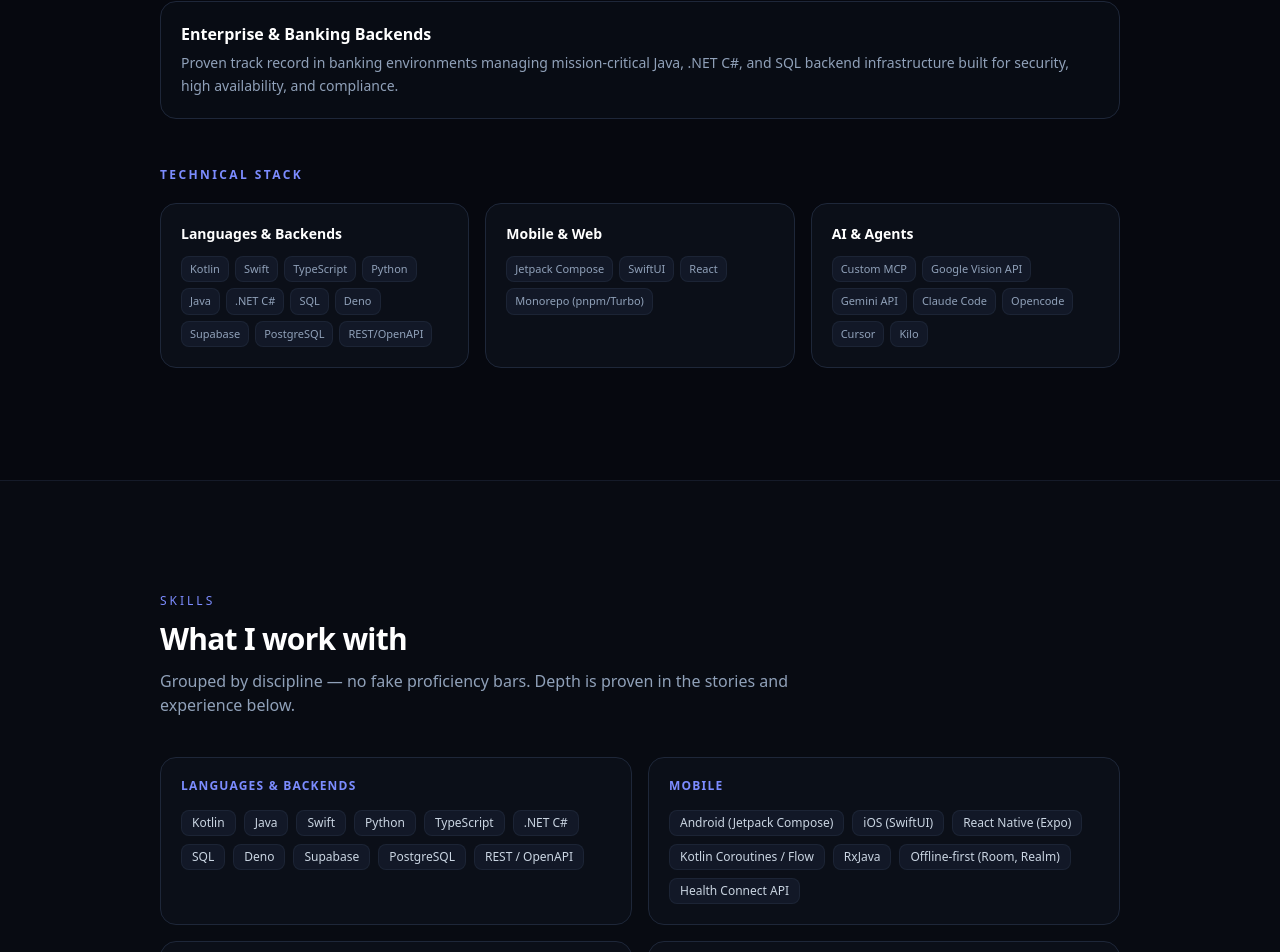
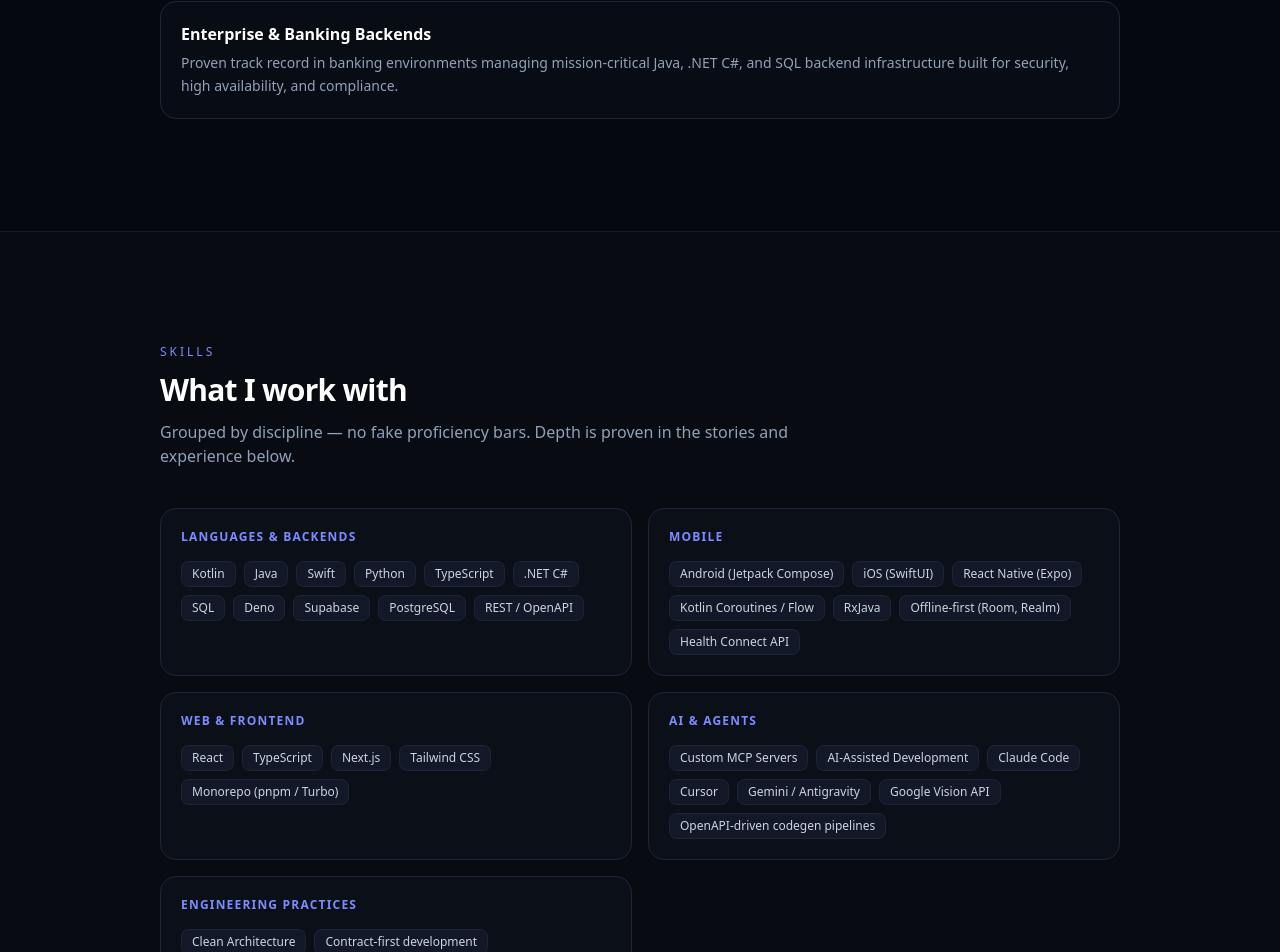
Before and after one commit to yuzutaru/yustar-portfolio, a Next.js app: page / in a window 1280 px wide. Shown: the part 2171-3123 px from the top of the page. Built offline with nearby package versions, Linux system fonts and the light colour scheme.

Commit message:
Feat(about): hide technical stack

```diff
--- a/src/components/About.tsx
+++ b/src/components/About.tsx
@@ -78,7 +78,7 @@
         </ul>
       </div>
 
-      <div className="mt-12">
+      {/* <div className="mt-12">
         <h3 className="font-mono text-xs font-semibold uppercase tracking-[0.2em] text-accent">
           Technical Stack
         </h3>
@@ -104,7 +104,7 @@
             </div>
           ))}
         </div>
-      </div>
+      </div> */}
     </Section>
   );
 }
```
